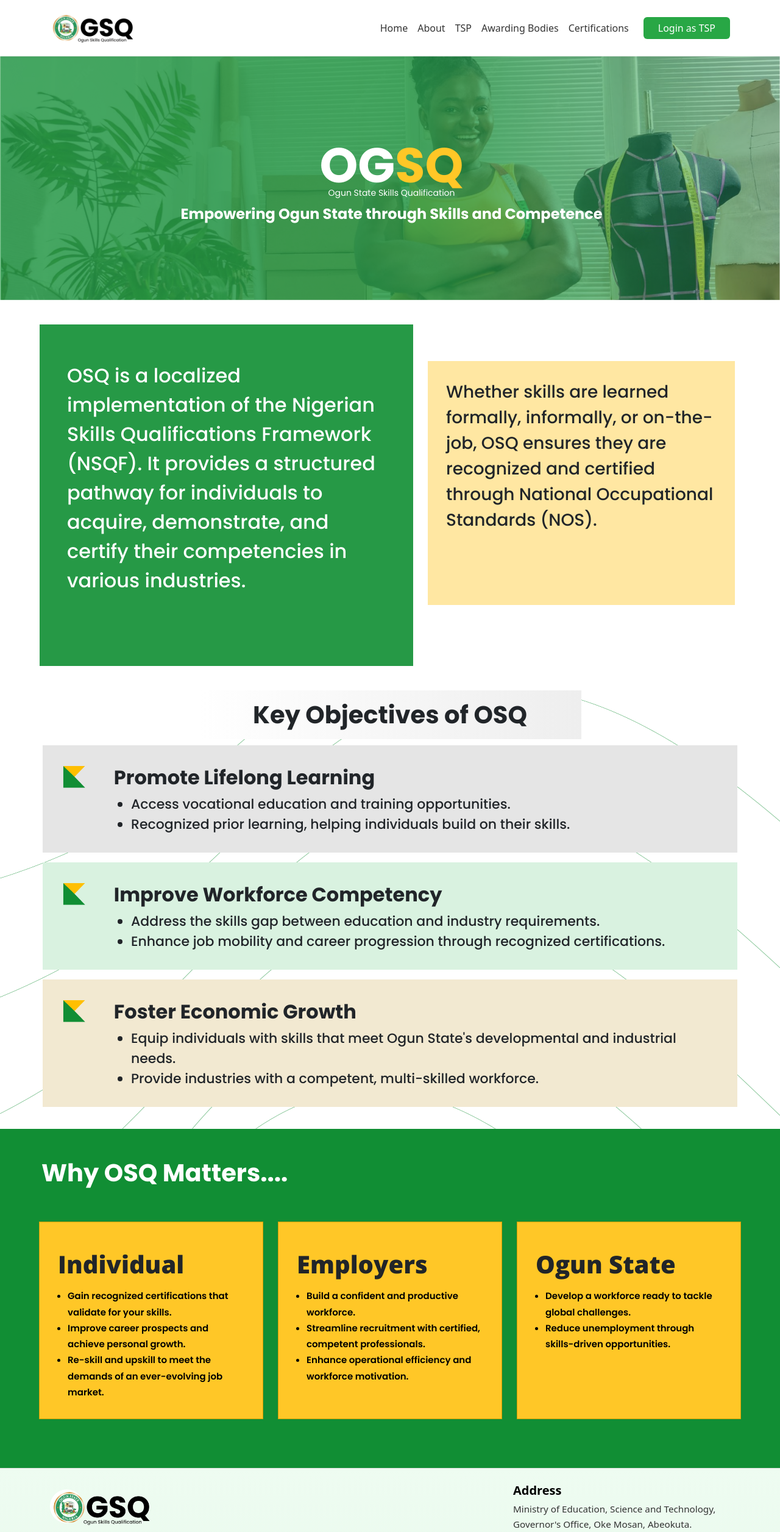
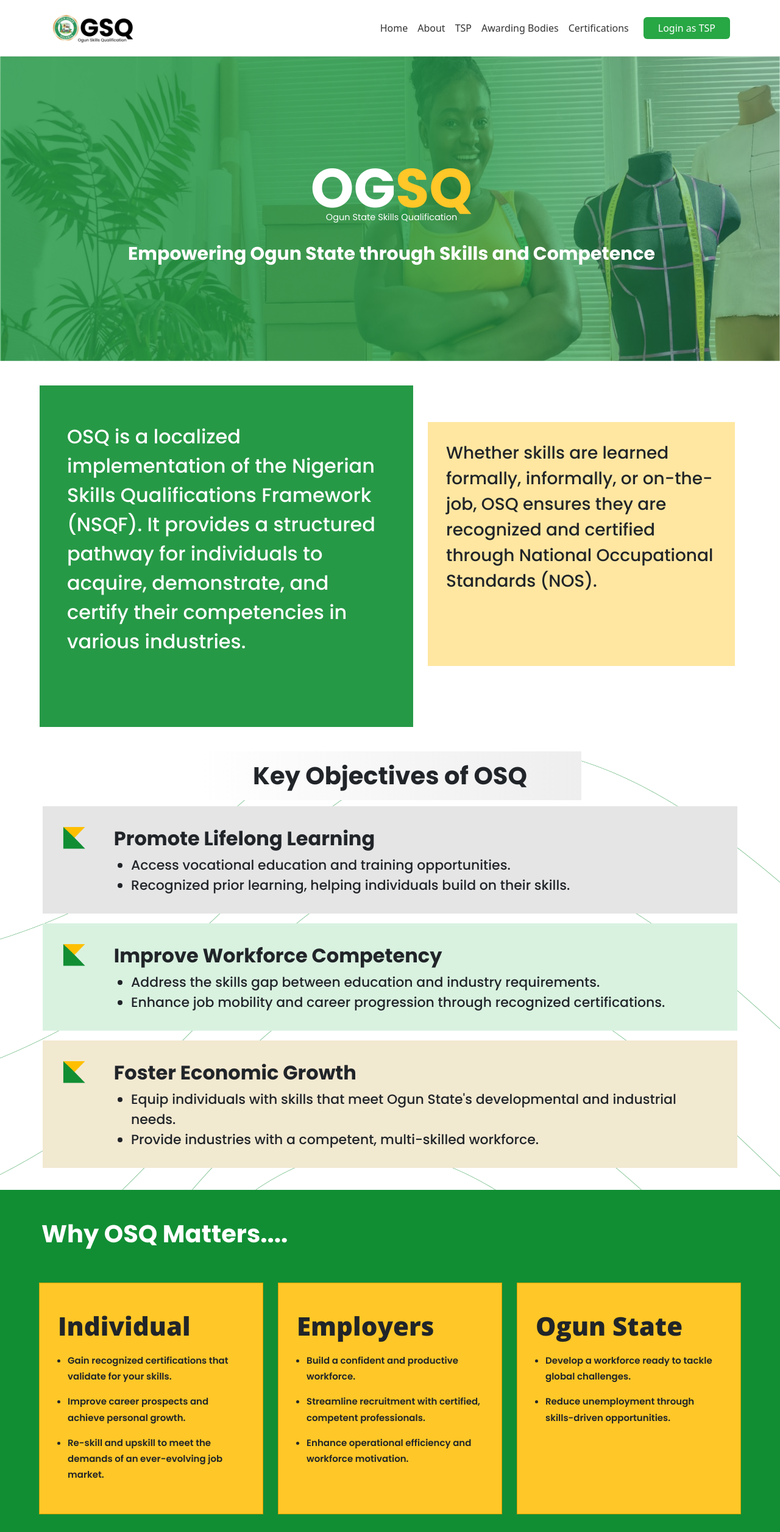
Before and after one commit to SgtSlaughter1/ogseraextension, a Vue app: page /about in a window 1280 px wide. Shown: the top 2512 px of the page at 61% size. Built offline with nearby package versions, Linux system fonts and the light colour scheme; a web font is replaced by a local one.

Commit message:
latest update

```diff
--- a/src/views/About.vue
+++ b/src/views/About.vue
@@ -151,7 +151,7 @@
   display: flex;
   justify-content: center;
   align-items: center;
-  height: 400px;
+  height: 500px;
   width: 100%;
   padding-left: 5px;
 }
@@ -163,7 +163,7 @@
   color: white;
 }
 .ogsq{
-  font-size: 80px;
+  font-size: 90px;
   font-weight: 700;
   padding: 5px;
 }
@@ -178,13 +178,13 @@ span{
   border-radius: 0 !important;
 }
 .OGSQ-p{
-  font-size: 14px;
-  margin-top: -18px;
+  font-size: 14.5px;
+  margin-top: -22px;
 }
 .sub-ogsq{
-  margin-top: 10px;
+  margin-top: 30px;
   font-weight: 700;
-  font-size: 24px;
+  font-size: 30px;
 }
 .f-box{
     margin-top: 40px;
@@ -281,15 +281,20 @@ ul li{
   font-family: open sans;
   font-weight: 900;
   margin-top: 15px;
-  margin-bottom: 15px;
-  font-size: 40px;
+  margin-bottom: 18px;
+  font-size: 42px;
 }
 .employer{
   padding-left: 16px;
   line-height: 1.75;
   font-size: 15px;
   font-weight: 600;
-  color: #000000;
+  /* color: #000000; */
+  margin-bottom: 20px;
+
+}
+.employer li{
+  margin-bottom: 15px;
 }
 @media screen and (min-width: 320px) and (max-width: 425px) {
     .f-box{
@@ -304,7 +309,7 @@ ul li{
     height: auto;
     margin-left: 0 !important;
     margin-right: 0;
-    padding: 20px;
+    padding: 25px;
     font-size: 16px;
   }
   .box2{
@@ -369,6 +374,9 @@ ul li{
   font-size: 20px;
   padding: 5px;
 }
+.card-title{
+  font-size: 30px;
+}
 }
 
 @media screen and (min-width: 426px)  and (max-width: 768px) {
```
